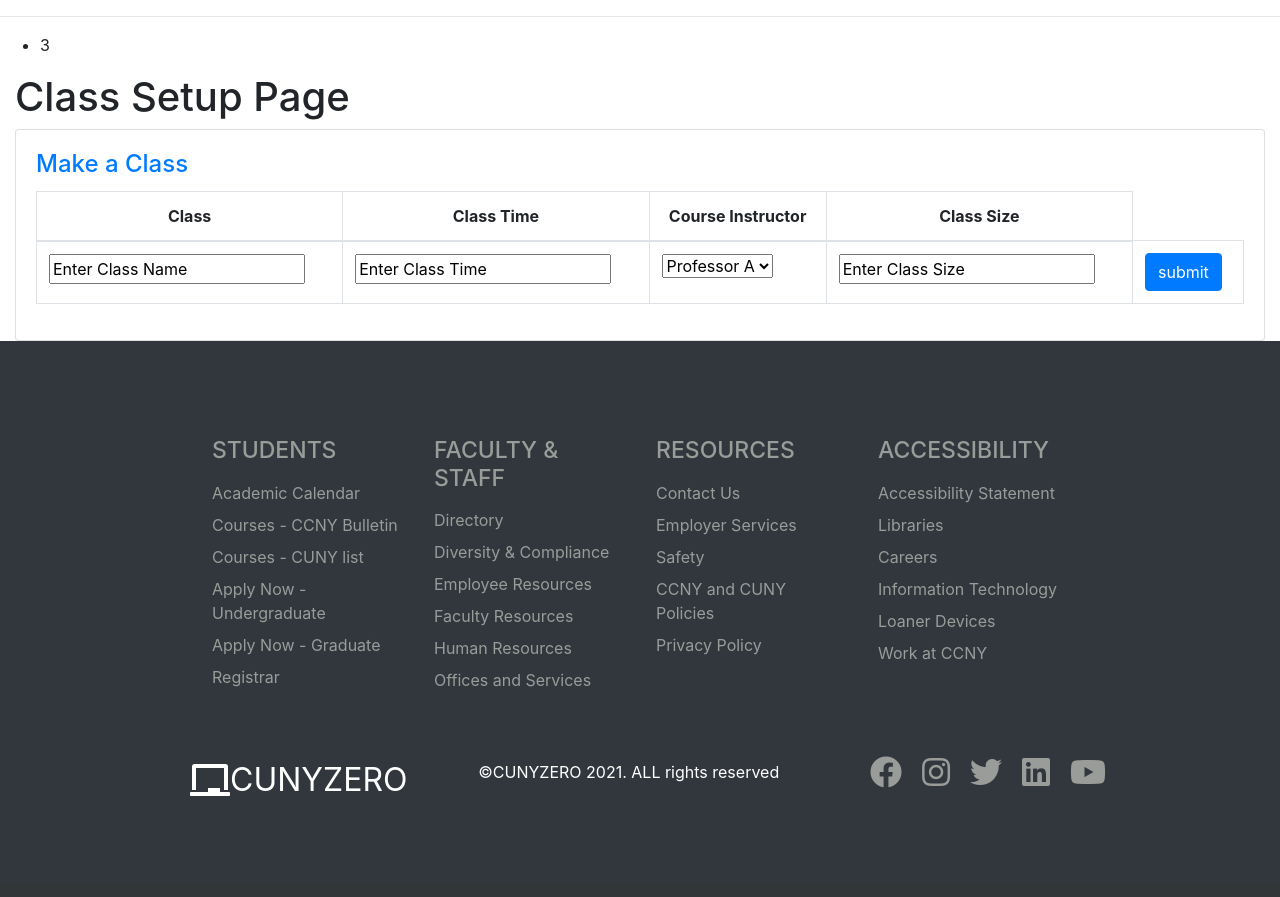
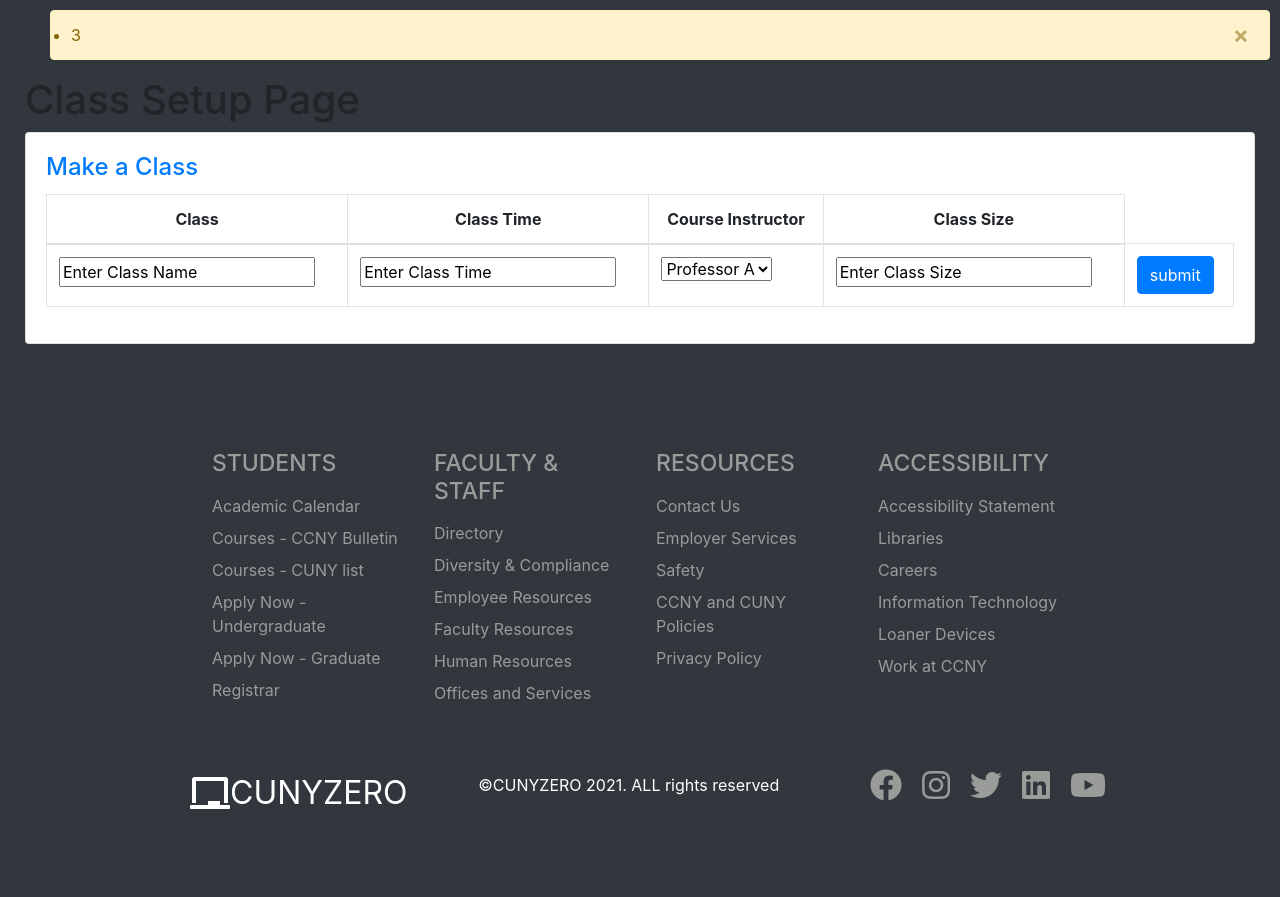
Before and after one commit to tryingtolearn11/322_project, a Flask app: page /class-setup in a window 1280 px wide. Shown: the part 56-953 px from the top of the page. Before the commit the page ends 852 px from the top, so only its background shows below. Run offline with Flask 2, Linux system fonts and the light colour scheme; the visitor is signed in with stand-in values (Sample User, id 1); some libraries are stand-ins or nearby versions.

Commit message:
warning btn looks nicer

```diff
--- a/app/static/css/site.css
+++ b/app/static/css/site.css
@@ -9,6 +9,12 @@
 
 .signin {
     padding-left: 15px;
+}
+
+.warning-container {
+    background-color: #31373d;
+    padding: 10px;
+
 }
 
 /* Drop down menu*/
--- a/app/templates/base.html
+++ b/app/templates/base.html
@@ -83,19 +83,20 @@
 
 
     <main>
-
-    </main>
-
-
-
-
-
-    <hr>
+        <div class="warning-container col-md-12">
             {% with messages = get_flashed_messages() %}
             {% if messages %}
             <ul>
                 {% for message in messages %}
+                <div class="alert alert-warning alert-dismissible fade show" role="alert">
                     <li>{{ message }}</li>
+                    <button type="button" class="close" data-dismiss="alert" aria-label="Close">
+                      <span aria-hidden="true">&times;</span>
+                    </button>
+                  </div>
+
+
+
                 {% endfor %}
             </ul>
             {% endif %}
@@ -104,6 +105,10 @@
             <div class="main_content">
                 {% block main_content%}{% endblock%}
             </div>
+
+
+        </div>
+    </main>
 
 
 
```
Lines whose indentation alone changed are shown as unchanged.
